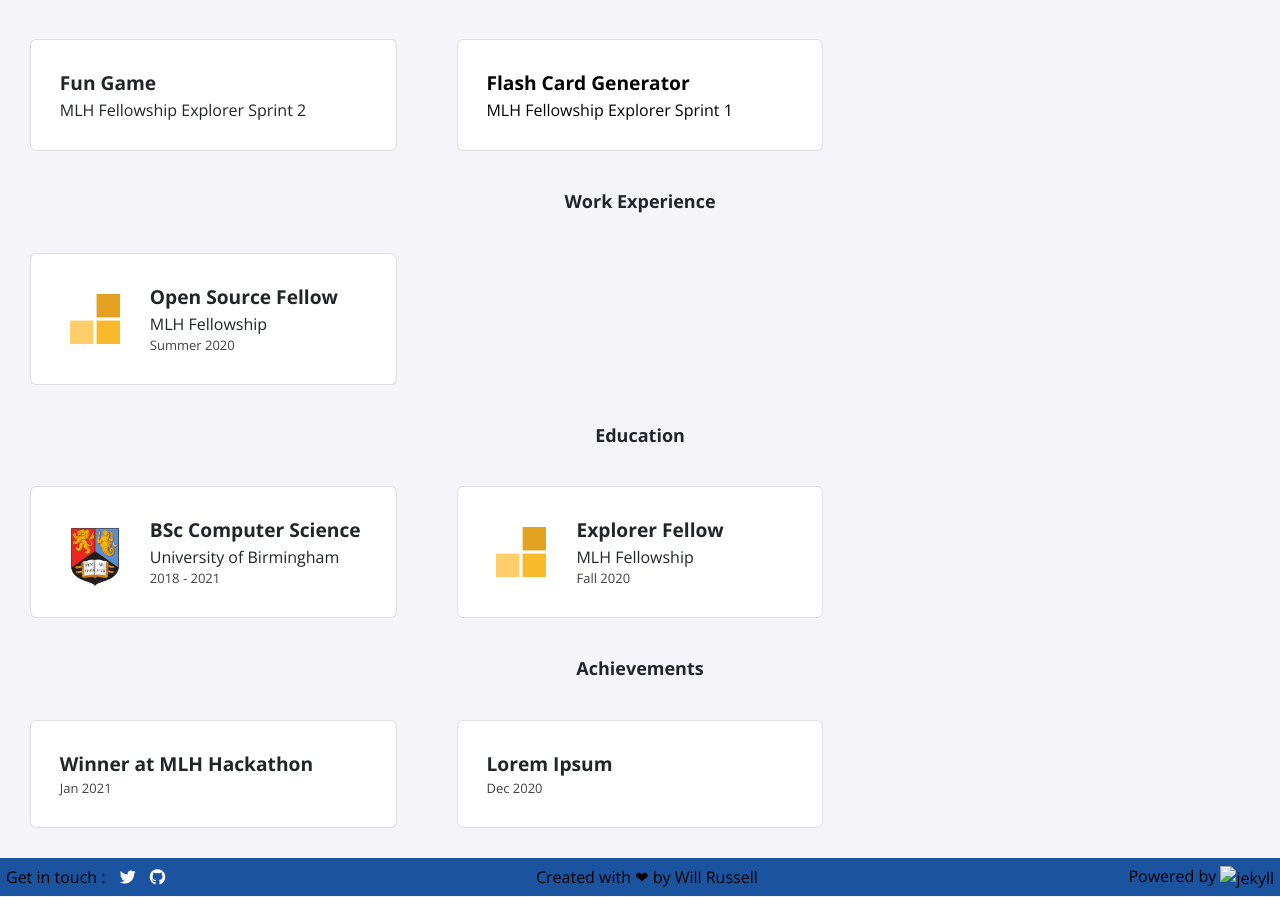
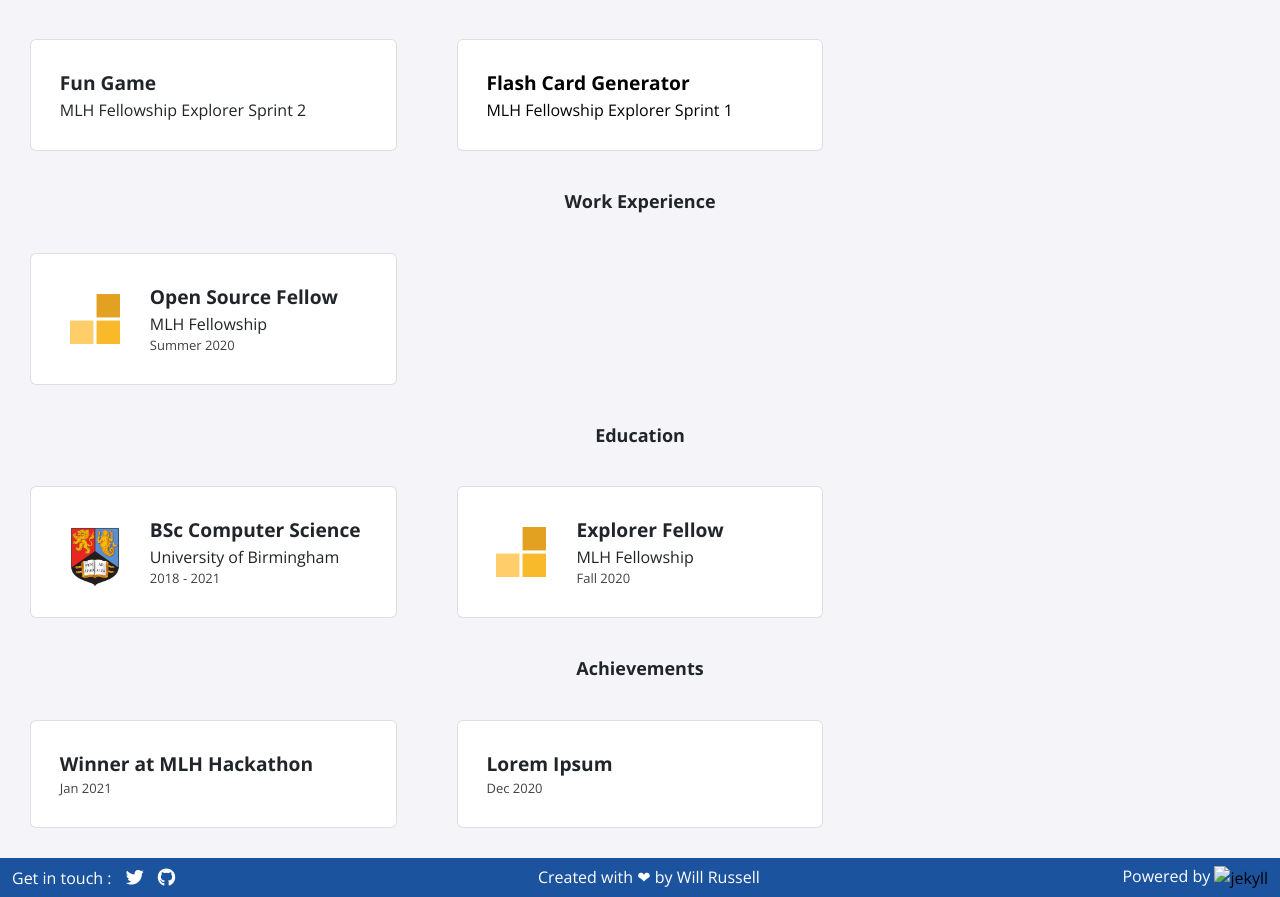
Before and after one commit to MLH-Fellowship/explorer-portfolio-batch2, a Jekyll site: the page built from index.html, in a window 1280 px wide. Shown: the part 605-1502 px from the top of the page. Built offline with Jekyll 4.4.1, drawn with Linux system fonts in a browser that asks for light colours; nearby versions of some CDN libraries.

Commit message:
Updated footer.scss

```diff
--- a/_sass/footer.scss
+++ b/_sass/footer.scss
@@ -5,21 +5,20 @@
     flex-direction: row;
     background-color: #1C539F;
     position: relative;
-    padding: 6px;
+    padding: 6px 12px ;
     margin-top: 10px;
     font-family: "Open Sans", serif;
     font-weight: 500 !important;
-    color: black;
+    color: white;
     img{
         max-width:100px;
     }
 }
 .footer .social{
-    display: inline-block;
-    img{
-        max-width:30px;
-    }
+    color: white;
     a{
         margin-left: 10px;
+        font-size: 18px;
     }
+
 }
```
